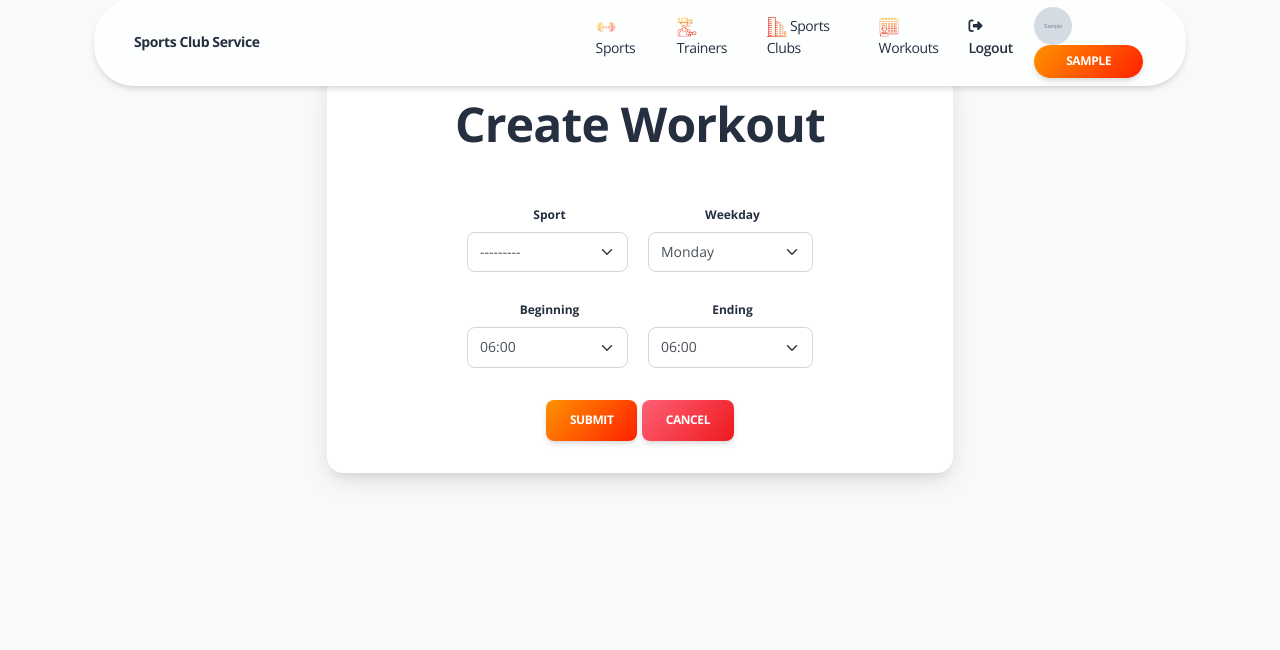
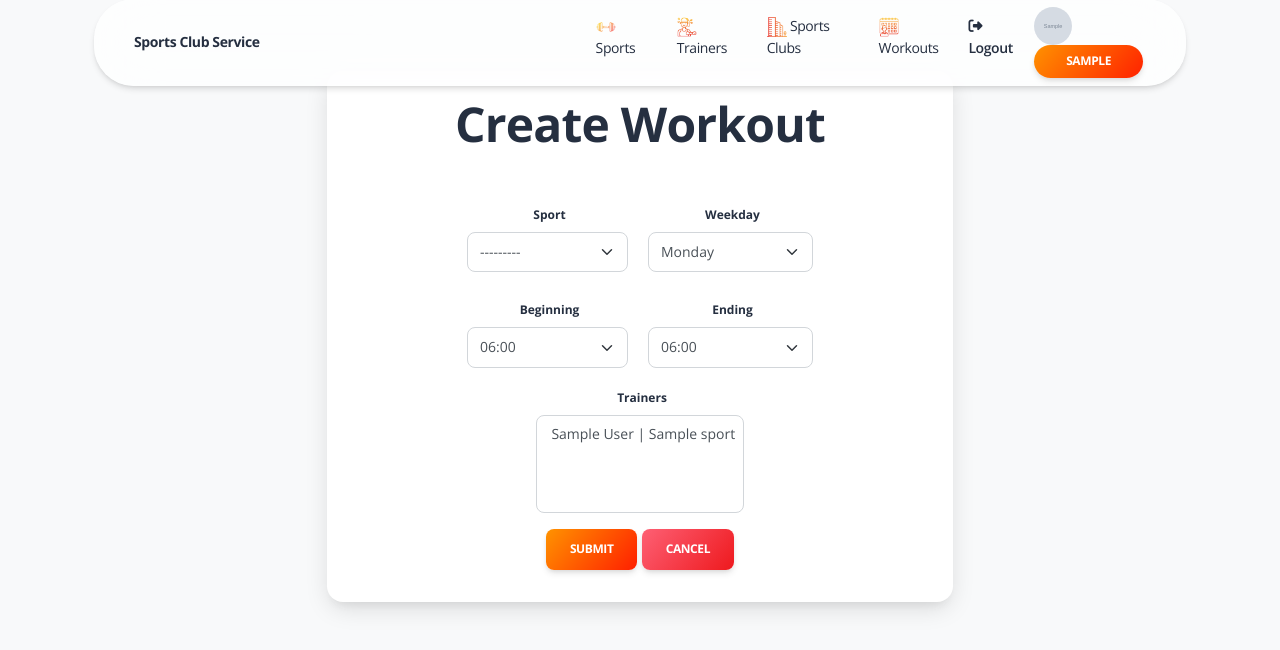
Before and after one commit to misha-doroshenko/sports-club-service, a Django app: page /workouts/create in a window 1280 px wide. Shown: the part 17-667 px from the top of the page. Run offline with Django 4.2, Linux system fonts and the light colour scheme; a user stored in the database is signed in; tables that the repository leaves empty hold one stand-in row (values such as "Sample post"); grey boxes marked "Sample" are stand-in pictures; some libraries are stand-ins or nearby versions.

Commit message:
Fix trainers field for  workout form

```diff
--- a/club/forms.py
+++ b/club/forms.py
@@ -295,10 +295,22 @@ class WorkoutForm(forms.ModelForm):
                 "class": "form-select"
             }
         ))
+    trainer = forms.ModelMultipleChoiceField(
+        queryset=Trainer.objects.all(),
+        widget=forms.SelectMultiple(
+            attrs={
+                "placeholder": "Trainers",
+                "class": "form-select"
+            }
+        )
+    )
 
     def clean(self):
         if self.cleaned_data["ending_time"] <= self.cleaned_data["beginning_time"]:
             raise ValidationError("Beginning time must be earlier that ending time")
+        for trainer in self.cleaned_data["trainer"]:
+            if trainer.sport != self.cleaned_data["sport"]:
+                raise ValidationError("The trainer's sport and workout's sport must be the same")
         return super(WorkoutForm, self).clean()
 
     class Meta:
@@ -308,6 +320,7 @@ class WorkoutForm(forms.ModelForm):
             "weekday",
             "beginning_time",
             "ending_time",
+            "trainer"
         )
 
 
--- a/club/models.py
+++ b/club/models.py
@@ -86,7 +86,7 @@ class Trainer(AbstractUser):
         verbose_name_plural = "trainers"
 
     def __str__(self):
-        return f"{self.username} ({self.first_name} {self.last_name})"
+        return f"{self.first_name} {self.last_name} | {self.sport.name}"
 
 
 class Workout(models.Model):
--- a/requirements.txt
+++ b/requirements.txt
@@ -20,3 +20,4 @@ sqlparse==0.4.2
 toml==0.10.2
 tomli==2.0.1
 whitenoise==5.3.0
+psycopg2-binary==2.9.5
--- a/sports_club_service/settings.py
+++ b/sports_club_service/settings.py
@@ -11,6 +11,8 @@ https://docs.djangoproject.com/en/4.1/ref/settings/
 """
 import os
 from pathlib import Path
+
+import dj_database_url
 
 # Build paths inside the project like this: BASE_DIR / 'subdir'.
 BASE_DIR = Path(__file__).resolve().parent.parent
@@ -87,6 +89,8 @@ DATABASES = {
     }
 }
 
+db_from_env = dj_database_url.config(conn_max_age=500)
+DATABASES["default"].update(db_from_env)
 
 # Password validation
 # https://docs.djangoproject.com/en/4.1/ref/settings/#auth-password-validators
--- a/templates/club/workout_form.html
+++ b/templates/club/workout_form.html
@@ -43,6 +43,14 @@
                   {{ form.ending_time }}
                 </div>
                 </div>
+                <div class="row justify-content-center">
+                  <div class="col-md-5">
+                    <label>Trainers</label>
+                    <div class="input-group">
+                      {{ form.trainer }}
+                    </div>
+                  </div>
+                </div>
                 <div class="row">
                   <div class="col-md-12 text-center">
                     <input type="submit" value="Submit" class="btn bg-gradient-primary mt-3 mb-0">
```
